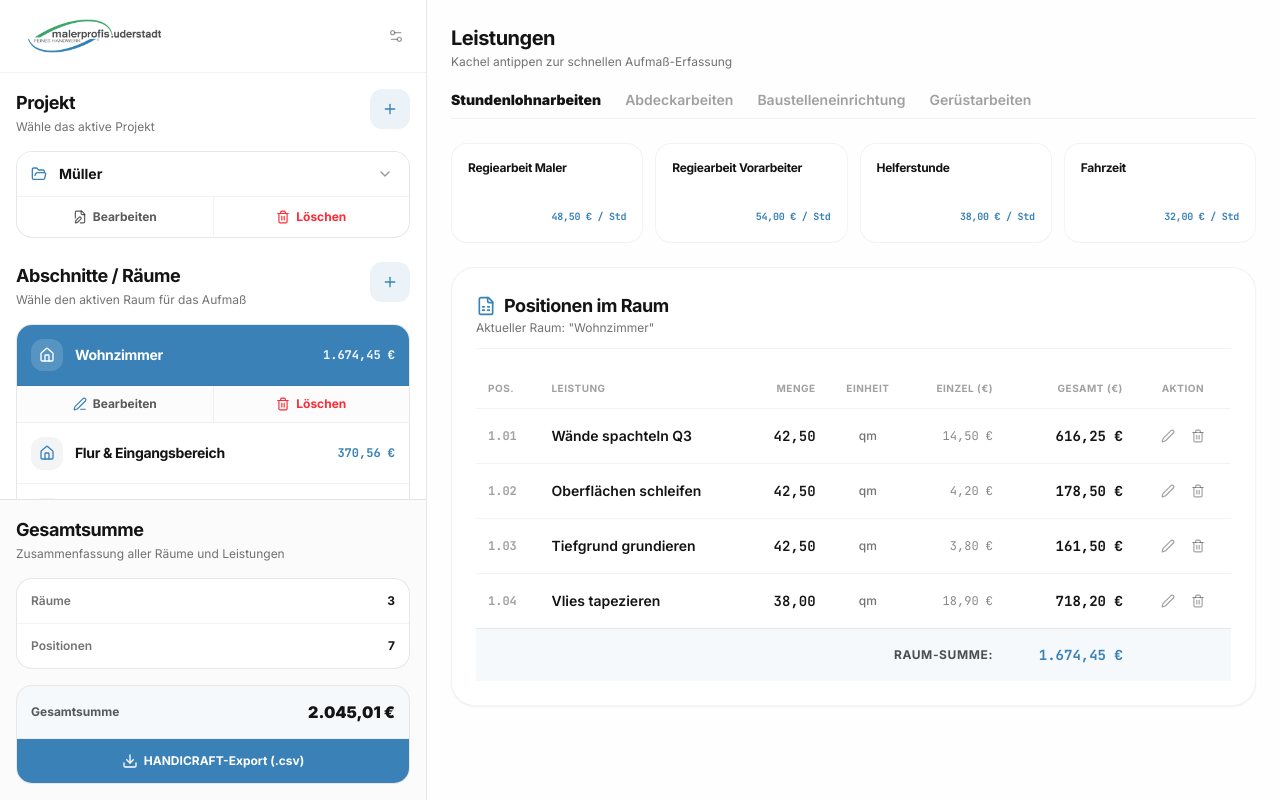
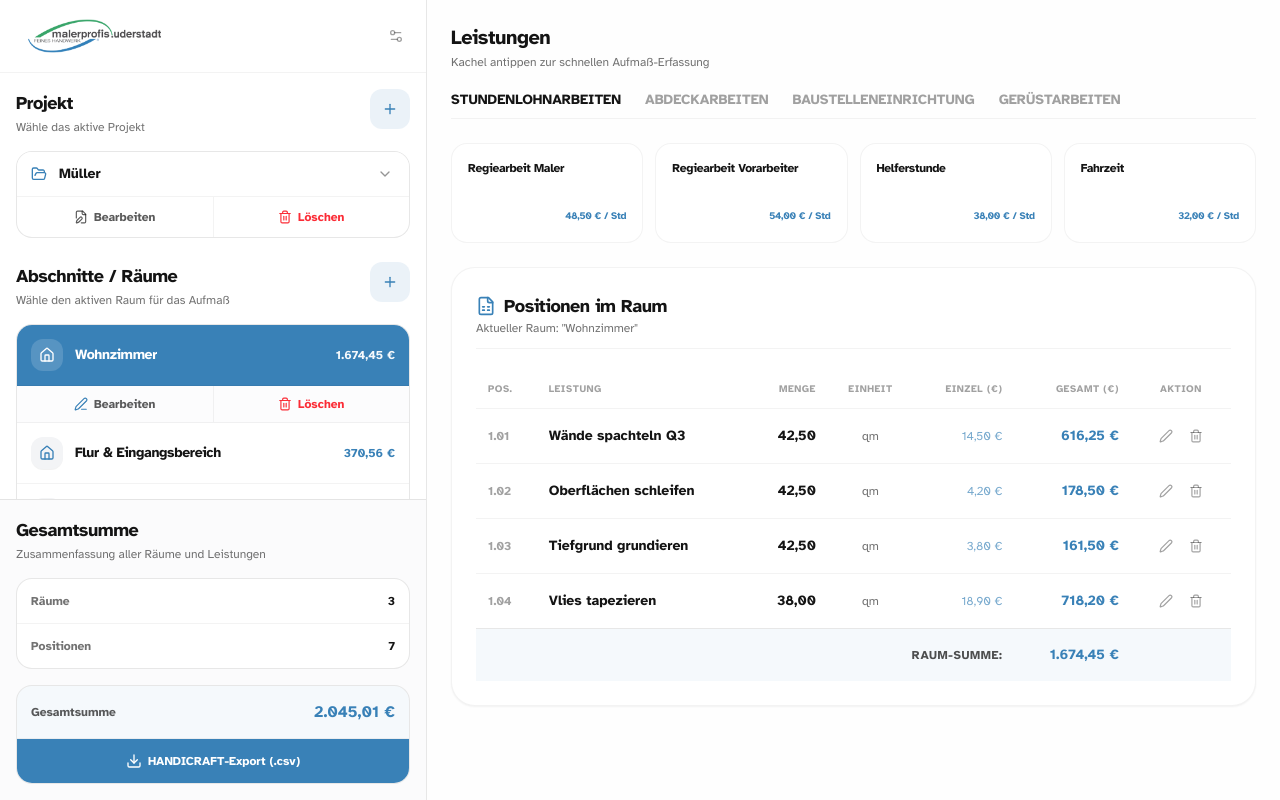
Before and after one commit to timstuu/malerprofis-angebot, a React (Vite) app: page / in a window 1280 px wide. Built offline with nearby package versions, Linux system fonts and the light colour scheme.

Commit message:
feat: implement core project management, measurement tracking, and service tile grid for digital offer generation

```diff
--- a/index.html
+++ b/index.html
@@ -3,7 +3,7 @@
   <head>
     <meta charset="UTF-8" />
     <meta name="viewport" content="width=device-width, initial-scale=1.0" />
-    <title>Maler-Aufmaß-Profi – Digitale Baustellenerfassung</title>
+    <title>Malerprofis - Digitale Angebote</title>
     <link rel="manifest" href="./manifest.json" />
     <meta name="theme-color" content="#3981b7" />
     <meta name="apple-mobile-web-app-capable" content="yes" />
--- a/package.json
+++ b/package.json
@@ -1,7 +1,7 @@
 {
   "name": "react-example",
   "private": true,
-  "version": "1.1.1",
+  "version": "1.1.3",
   "type": "module",
   "scripts": {
     "dev": "vite --port=3000 --host=0.0.0.0",
--- a/public/sw.js
+++ b/public/sw.js
@@ -1,4 +1,4 @@
-const CACHE_NAME = 'malerprofis-cache-v1.1.1';
+const CACHE_NAME = 'malerprofis-cache-v1.1.3';
 const ASSETS_TO_CACHE = [
   './',
   './index.html',
--- a/src/App.tsx
+++ b/src/App.tsx
@@ -577,6 +577,69 @@ export default function App() {
     }
   };
 
+  const extractUnitAndCleanTitle = (title: string): { unit: string; cleanTitle: string } => {
+    const workingTitle = title.trim();
+
+    const unitPatterns = [
+      /^lfd\.m\./i,
+      /^lfd\.m/i,
+      /^lfd\s+m/i,
+      /^pauschal/i,
+      /^pausch\./i,
+      /^pausch/i,
+      /^gebinde/i,
+      /^karton/i,
+      /^liter/i,
+      /^rolle/i,
+      /^eimer/i,
+      /^stck\./i,
+      /^stck/i,
+      /^stk\./i,
+      /^stk/i,
+      /^std\./i,
+      /^std/i,
+      /^psch\./i,
+      /^psch/i,
+      /^geb\./i,
+      /^geb/i,
+      /^ktn\./i,
+      /^ktn/i,
+      /^krt/i,
+      /^ltr\./i,
+      /^ltr/i,
+      /^rln/i,
+      /^rle/i,
+      /^m²/i,
+      /^m2/i,
+      /^qm/i,
+      /^lfm/i,
+      /^kg/i,
+      /^[mstlght](?=[\s\.\-\/]|$)/i
+    ];
+
+    for (const pattern of unitPatterns) {
+      const match = workingTitle.match(pattern);
+      if (match) {
+        const matchedText = match[0];
+        const matchLength = matchedText.length;
+
+        let rest = workingTitle.substring(matchLength);
+        rest = rest.replace(/^[\s\.\-\/]+/, '').trim();
+
+        if (rest.length === 0) {
+          continue;
+        }
+
+        const cleanTitle = rest.charAt(0).toUpperCase() + rest.slice(1);
+        const unit = matchedText.trim();
+
+        return { unit, cleanTitle };
+      }
+    }
+
+    return { unit: '', cleanTitle: title };
+  };
+
   const handleImportCSV = (event: React.ChangeEvent<HTMLInputElement>) => {
     const file = event.target.files?.[0];
     if (!file) return;
@@ -662,11 +725,18 @@ export default function App() {
               const cleanPreisStr = preisStr.replace(/\./g, '').replace(',', '.');
               const price = parseFloat(cleanPreisStr) || 0;
 
-              const unit = row[resolvedMengeneinheitIdx]?.trim() || 'qm';
+              let unit = row[resolvedMengeneinheitIdx]?.trim() || '';
+              let name = kurztext1;
+
+              if (!unit) {
+                const extracted = extractUnitAndCleanTitle(kurztext1);
+                unit = extracted.unit;
+                name = extracted.cleanTitle;
+              }
 
               newTiles.push({
                 id: key || `tile-imported-${i}`,
-                name: kurztext1,
+                name: name,
                 unit: unit,
                 price: price,
                 color: hashCategoryToColor(currentCategory),
@@ -760,7 +830,7 @@ export default function App() {
                       </div>
                       <div>
                         <p className="text-[10px] font-bold text-[#141414]/40 uppercase tracking-wider">App-Version</p>
-                        <p className="text-sm font-bold text-[#141414]">v1.1.1</p>
+                        <p className="text-sm font-bold text-[#141414]">v1.1.3</p>
                       </div>
                     </div>
 
@@ -987,7 +1057,7 @@ export default function App() {
             <div className="w-20 h-20 bg-indigo-50 text-indigo-600 rounded-3xl flex items-center justify-center mb-6 border border-indigo-100 shadow-md">
               <Paintbrush className="w-10 h-10" />
             </div>
-            <h2 className="text-2xl font-black text-slate-800 tracking-tight font-display">Maler-Aufmaß-Profi MVP</h2>
+            <h2 className="text-2xl font-black text-slate-800 tracking-tight font-display">Malerprofis - Digitale Angebote</h2>
             <p className="text-sm text-slate-500 mt-2 leading-relaxed">
               Es ist aktuell kein Projekt geladen. Lege ein neues Projekt für deinen Kunden an, um mit der schnellen Kachel-Aufmaßerfassung auf der Baustelle zu starten.
             </p>
@@ -1087,7 +1157,7 @@ export default function App() {
 
             {/* Quick manual helper fallback */}
             <div className="px-6 pb-6 text-center bg-white text-[10px] text-[#141414]/40 font-mono">
-              Einzelpreis: {selectedTileForInput.price.toLocaleString('de-DE', { minimumFractionDigits: 2 })} € / {selectedTileForInput.unit}
+              Einzelpreis: <span className="text-brand-accent1 font-bold">{selectedTileForInput.price.toLocaleString('de-DE', { minimumFractionDigits: 2 })} €</span>{selectedTileForInput.unit ? ` / ${selectedTileForInput.unit}` : ''}
             </div>
 
           </div>
--- a/src/components/ExportSettingsPanel.tsx
+++ b/src/components/ExportSettingsPanel.tsx
@@ -98,7 +98,7 @@ export const ExportSettingsPanel: React.FC<ExportSettingsPanelProps> = ({
         {/* Grand Total Row */}
         <div className="p-3.5 bg-brand-accent1/5 flex items-center justify-between">
           <span className="text-xs text-[#141414]/70 font-bold">Gesamtsumme</span>
-          <span className="text-base font-black text-[#141414]">
+          <span className="text-base font-black text-brand-accent1">
             {totalSum.toLocaleString('de-DE', { minimumFractionDigits: 2 })} €
           </span>
         </div>
--- a/src/components/PositionTable.tsx
+++ b/src/components/PositionTable.tsx
@@ -133,12 +133,12 @@ export const PositionTable: React.FC<PositionTableProps> = ({
                       </td>
 
                       {/* Single Price */}
-                      <td className="py-3.5 px-3 text-right font-mono text-xs text-[#141414]/50">
+                      <td className="py-3.5 px-3 text-right font-mono text-xs text-brand-accent1/70">
                         {pos.price.toLocaleString('de-DE', { minimumFractionDigits: 2 })} €
                       </td>
 
                       {/* Total Price */}
-                      <td className="py-3.5 px-3 text-right font-mono font-bold text-[#141414]">
+                      <td className="py-3.5 px-3 text-right font-mono font-bold text-brand-accent1">
                         {pos.totalPrice.toLocaleString('de-DE', { minimumFractionDigits: 2 })} €
                       </td>
 
--- a/src/components/ServiceTileGrid.tsx
+++ b/src/components/ServiceTileGrid.tsx
@@ -75,7 +75,7 @@ export const ServiceTileGrid: React.FC<ServiceTileGridProps> = ({
                 key={tab}
                 type="button"
                 onClick={() => setActiveTab(tab)}
-                className={`cursor-pointer transition-colors flex-shrink-0 ${
+                className={`cursor-pointer transition-colors flex-shrink-0 uppercase ${
                   isActive
                     ? 'text-[#141414] font-black'
                     : 'text-[#141414]/40 hover:text-[#141414]/75 font-semibold'
@@ -121,7 +121,7 @@ export const ServiceTileGrid: React.FC<ServiceTileGridProps> = ({
                     {/* Price per unit (Bottom Right Aligned) */}
                     <div className="text-right mt-auto pt-2">
                       <span className="text-[10px] font-black font-mono tracking-tight text-brand-accent1">
-                        {tile.price.toLocaleString('de-DE', { minimumFractionDigits: 2 })} € / {tile.unit}
+                        {tile.price.toLocaleString('de-DE', { minimumFractionDigits: 2 })} €{tile.unit ? ` / ${tile.unit}` : ''}
                       </span>
                     </div>
                   </div>
--- a/src/index.css
+++ b/src/index.css
@@ -1,10 +1,19 @@
-@import url('https://fonts.googleapis.com/css2?family=Inter:wght@300;400;500;600;700;800;900&family=Space+Grotesk:wght@400;500;600;700&family=JetBrains+Mono:wght@400;500;600;700&display=swap');
+@import url('https://fonts.googleapis.com/css2?family=Atkinson+Hyperlegible:ital,wght@0,400;0,700;1,400;1,700&display=swap');
 @import "tailwindcss";
 
 @theme {
-  --font-sans: "Inter", ui-sans-serif, system-ui, sans-serif;
-  --font-display: "Space Grotesk", sans-serif;
-  --font-mono: "JetBrains Mono", ui-monospace, SFMono-Regular, monospace;
+  --font-sans: "Atkinson Hyperlegible", ui-sans-serif, system-ui, sans-serif;
+  --font-display: "Atkinson Hyperlegible", sans-serif;
+  --font-mono: "Atkinson Hyperlegible", monospace;
+
+  /* Map all weight utilities to either 400 or 700 to ensure we only use these two weights of Atkinson Hyperlegible */
+  --font-weight-light: 400;
+  --font-weight-normal: 400;
+  --font-weight-medium: 400;
+  --font-weight-semibold: 700;
+  --font-weight-bold: 700;
+  --font-weight-extrabold: 700;
+  --font-weight-black: 700;
 
   --color-brand-bg: #fefefe;
   --color-brand-accent1: #3981b7;
```
Also changed, not shown: public/manifest.json.
